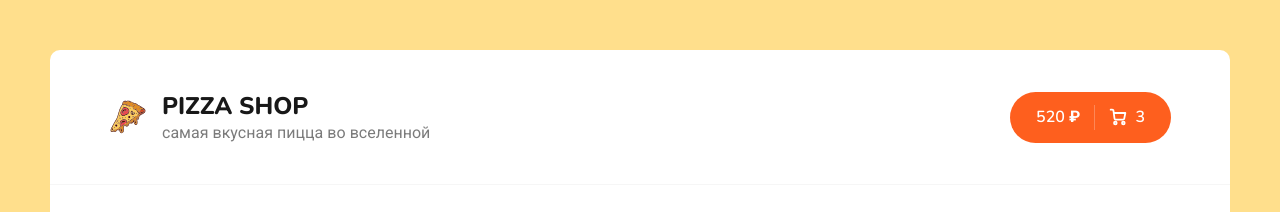
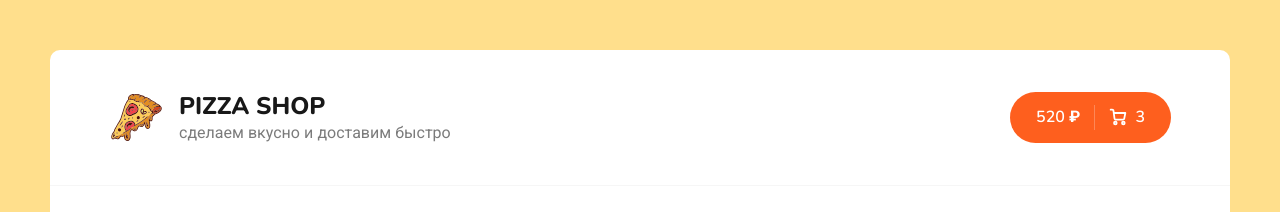
Before and after one commit to BarB93/pizza-shop, a React (Create React App) app: page / in a window 1280 px wide. Shown: the top 212 px of the page. Built offline with nearby package versions, Linux system fonts and the light colour scheme.

Commit message:
Header component: changed logo and subtitle

```diff
--- a/src/components/Header.js
+++ b/src/components/Header.js
@@ -7,10 +7,10 @@ const Header = () => {
     <header className="header">
       <div className="container">
         <div className="header__logo">
-          <img width="38" src={Logo} alt="Pizza logo" />
+          <img width="55" src={Logo} alt="Pizza logo" />
           <div>
             <h1>Pizza Shop</h1>
-            <p>самая вкусная пицца во вселенной</p>
+            <p>сделаем вкусно и доставим быстро</p>
           </div>
         </div>
         <div className="header__cart">
```
